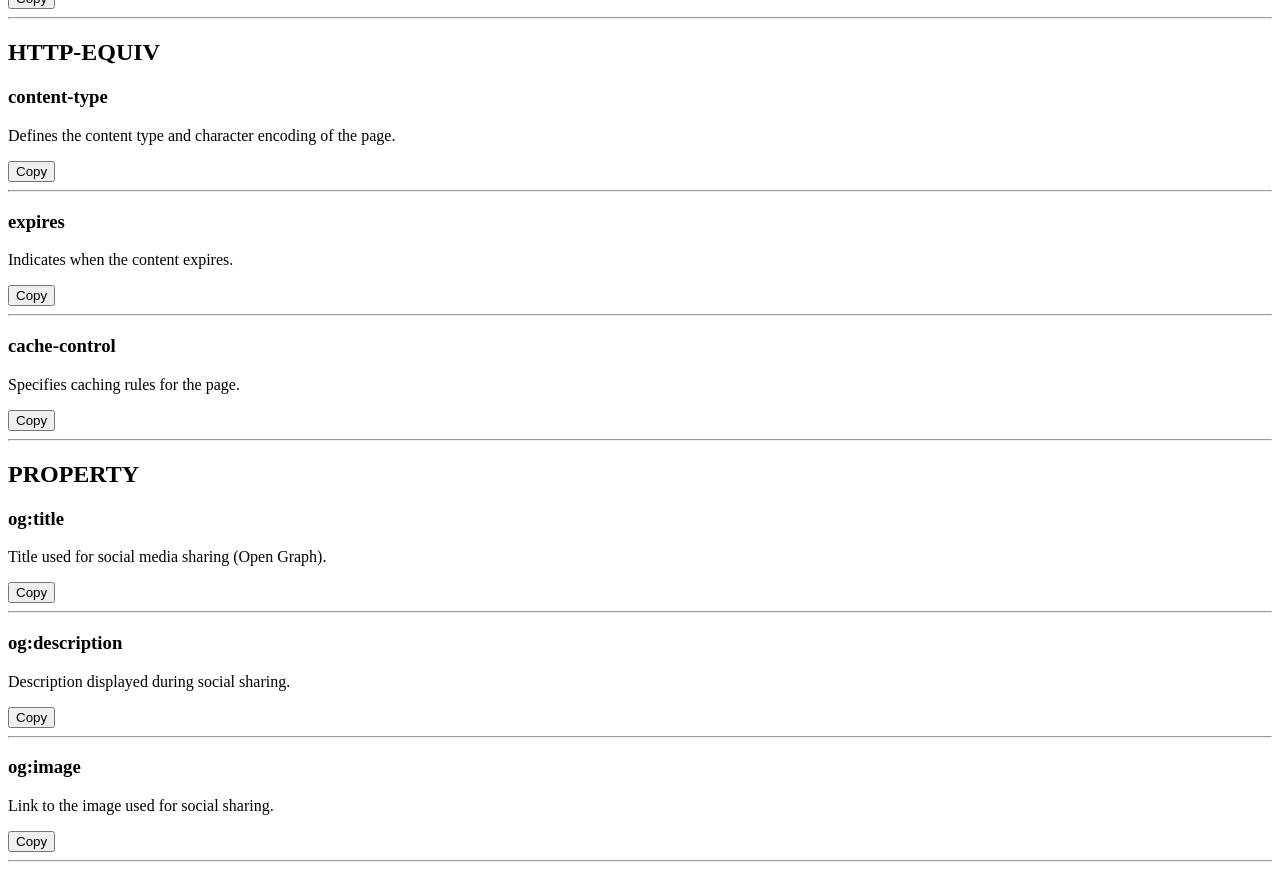
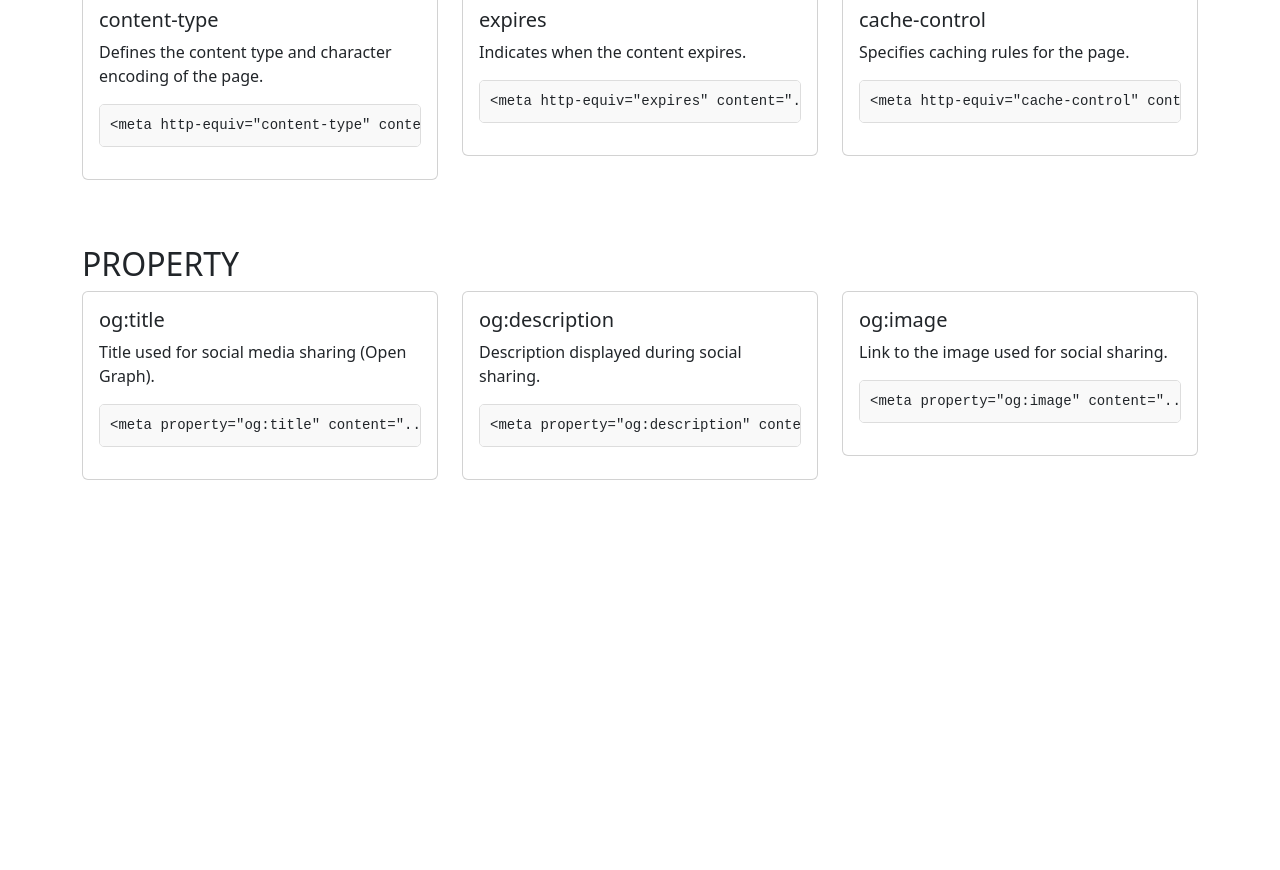
Before and after one commit to Weblocalis/meta-tags-repository, a website: page index.html in a window 1280 px wide. Shown: the part 500-1370 px from the top of the page. After the commit the page ends 1093 px from the top, so only its background shows below. Drawn offline with nearby package versions, Linux system fonts and the light colour scheme.

Commit message:
Update meta-tags.json

```diff
--- a/assets/js/scripts.js
+++ b/assets/js/scripts.js
@@ -0,0 +1,36 @@
+// Load JSON file dynamically and inject content
+fetch('data/meta-tags.json')
+  .then(response => response.json())
+  .then(data => {
+    const metaContent = document.getElementById('meta-content');
+    const metaTypes = data.metaTypes;
+
+    Object.keys(metaTypes).forEach(type => {
+      // Create a section for each type
+      const section = document.createElement('section');
+      section.classList.add('meta-section');
+
+      // Add section title
+      section.innerHTML = `
+        <h2 class="text-uppercase">${type}</h2>
+        <div class="row">
+          ${metaTypes[type]
+            .map(tag => `
+              <div class="col-md-4">
+                <div class="card meta-card">
+                  <div class="card-body">
+                    <h5 class="card-title">${tag.attribute}</h5>
+                    <p class="card-text">${tag.description}</p>
+                    <pre class="code-block">&lt;meta ${type}="${tag.attribute}" content="..."&gt;</pre>
+                  </div>
+                </div>
+              </div>
+            `)
+            .join('')}
+        </div>
+      `;
+
+      metaContent.appendChild(section);
+    });
+  })
+  .catch(error => console.error('Error loading meta-tags.json:', error));
--- a/index.html
+++ b/index.html
@@ -1,75 +1,36 @@
-
 <!DOCTYPE html>
 <html lang="en">
 <head>
-    <meta charset="UTF-8">
-    <meta name="viewport" content="width=device-width, initial-scale=1.0">
-    <title>META Tags Documentation</title>
-    <link rel="stylesheet" href="assets/css/styles.css">
+  <meta charset="UTF-8">
+  <meta name="viewport" content="width=device-width, initial-scale=1.0">
+  <title>META Tags Documentation</title>
+  <link rel="stylesheet" href="https://cdn.jsdelivr.net/npm/bootstrap@5.3.0-alpha1/dist/css/bootstrap.min.css">
+  <style>
+    .meta-section {
+      margin-bottom: 50px;
+    }
+    .meta-card {
+      margin-bottom: 15px;
+    }
+    .code-block {
+      background: #f9f9f9;
+      border: 1px solid #ddd;
+      border-radius: 5px;
+      padding: 10px;
+      font-family: monospace;
+    }
+  </style>
 </head>
 <body>
-    <div class="container">
-        <h1>META Tags Documentation</h1>
-        <p>This document is generated automatically from <strong>meta-tags.json</strong>.</p>
-<h2>NAME</h2>
+  <div class="container py-5">
+    <h1 class="text-center mb-5">META Tags Documentation</h1>
 
-        <h3>keywords</h3>
-        <p>List of keywords for SEO.</p>
-        <div class="code-block"><meta name="keywords" content="..."></div>
-        <button class="copy-btn" onclick="copyToClipboard('<meta name=&quot;keywords&quot; content=&quot;...&quot;>')">Copy</button>
-        <hr>
+    <div id="meta-content">
+      <!-- Sections will be dynamically injected here -->
+    </div>
+  </div>
 
-        <h3>description</h3>
-        <p>A concise description of the page for search engines.</p>
-        <div class="code-block"><meta name="description" content="..."></div>
-        <button class="copy-btn" onclick="copyToClipboard('<meta name=&quot;description&quot; content=&quot;...&quot;>')">Copy</button>
-        <hr>
-
-        <h3>robots</h3>
-        <p>Controls indexing and crawling by search engines.</p>
-        <div class="code-block"><meta name="robots" content="..."></div>
-        <button class="copy-btn" onclick="copyToClipboard('<meta name=&quot;robots&quot; content=&quot;...&quot;>')">Copy</button>
-        <hr>
-    <h2>HTTP-EQUIV</h2>
-
-        <h3>content-type</h3>
-        <p>Defines the content type and character encoding of the page.</p>
-        <div class="code-block"><meta http-equiv="content-type" content="..."></div>
-        <button class="copy-btn" onclick="copyToClipboard('<meta http-equiv=&quot;content-type&quot; content=&quot;...&quot;>')">Copy</button>
-        <hr>
-
-        <h3>expires</h3>
-        <p>Indicates when the content expires.</p>
-        <div class="code-block"><meta http-equiv="expires" content="..."></div>
-        <button class="copy-btn" onclick="copyToClipboard('<meta http-equiv=&quot;expires&quot; content=&quot;...&quot;>')">Copy</button>
-        <hr>
-
-        <h3>cache-control</h3>
-        <p>Specifies caching rules for the page.</p>
-        <div class="code-block"><meta http-equiv="cache-control" content="..."></div>
-        <button class="copy-btn" onclick="copyToClipboard('<meta http-equiv=&quot;cache-control&quot; content=&quot;...&quot;>')">Copy</button>
-        <hr>
-    <h2>PROPERTY</h2>
-
-        <h3>og:title</h3>
-        <p>Title used for social media sharing (Open Graph).</p>
-        <div class="code-block"><meta property="og:title" content="..."></div>
-        <button class="copy-btn" onclick="copyToClipboard('<meta property=&quot;og:title&quot; content=&quot;...&quot;>')">Copy</button>
-        <hr>
-
-        <h3>og:description</h3>
-        <p>Description displayed during social sharing.</p>
-        <div class="code-block"><meta property="og:description" content="..."></div>
-        <button class="copy-btn" onclick="copyToClipboard('<meta property=&quot;og:description&quot; content=&quot;...&quot;>')">Copy</button>
-        <hr>
-
-        <h3>og:image</h3>
-        <p>Link to the image used for social sharing.</p>
-        <div class="code-block"><meta property="og:image" content="..."></div>
-        <button class="copy-btn" onclick="copyToClipboard('<meta property=&quot;og:image&quot; content=&quot;...&quot;>')">Copy</button>
-        <hr>
-
-    </div>
-    <script src="assets/js/scripts.js"></script>
+  <script src="https://cdn.jsdelivr.net/npm/bootstrap@5.3.0-alpha1/dist/js/bootstrap.bundle.min.js"></script>
+  <script src="assets/js/scripts.js"></script>
 </body>
 </html>
--- a/scripts/generate-markdown.js
+++ /dev/null
@@ -1,66 +0,0 @@
-const fs = require('fs');
-const path = require('path');
-
-// Paths
-const jsonFilePath = path.join(__dirname, '../data/meta-tags.json');
-const htmlFilePath = path.join(__dirname, '../index.html'); // Générer index.html à la racine
-
-// Load JSON data
-const metaData = require(jsonFilePath);
-
-// Start building HTML content
-let htmlContent = `
-<!DOCTYPE html>
-<html lang="en">
-<head>
-    <meta charset="UTF-8">
-    <meta name="viewport" content="width=device-width, initial-scale=1.0">
-    <title>META Tags Documentation</title>
-    <link rel="stylesheet" href="assets/css/styles.css">
-</head>
-<body>
-    <div class="container">
-        <h1>META Tags Documentation</h1>
-        <p>This document is generated automatically from <strong>meta-tags.json</strong>.</p>
-`;
-
-// Iterate over each meta type in the JSON data
-Object.keys(metaData.metaTypes).forEach((type) => {
-  htmlContent += `<h2>${type.toUpperCase()}</h2>\n`;
-
-  metaData.metaTypes[type].forEach(({ attribute, description }) => {
-    // Generate the full meta tag
-    const metaTag =
-      type === "name"
-        ? `<meta name="${attribute}" content="...">`
-        : type === "http-equiv"
-        ? `<meta http-equiv="${attribute}" content="...">`
-        : `<meta property="${attribute}" content="...">`;
-
-    // Add to HTML content
-    htmlContent += `
-        <h3>${attribute}</h3>
-        <p>${description}</p>
-        <div class="code-block">${metaTag}</div>
-        <button class="copy-btn" onclick="copyToClipboard('${metaTag.replace(/"/g, '&quot;')}')">Copy</button>
-        <hr>
-    `;
-  });
-});
-
-// Close the HTML structure
-htmlContent += `
-    </div>
-    <script src="assets/js/scripts.js"></script>
-</body>
-</html>
-`;
-
-// Write HTML file
-fs.writeFile(htmlFilePath, htmlContent, (err) => {
-  if (err) {
-    console.error('Error writing HTML file:', err);
-  } else {
-    console.log('HTML file generated successfully at root:', htmlFilePath);
-  }
-});
```
